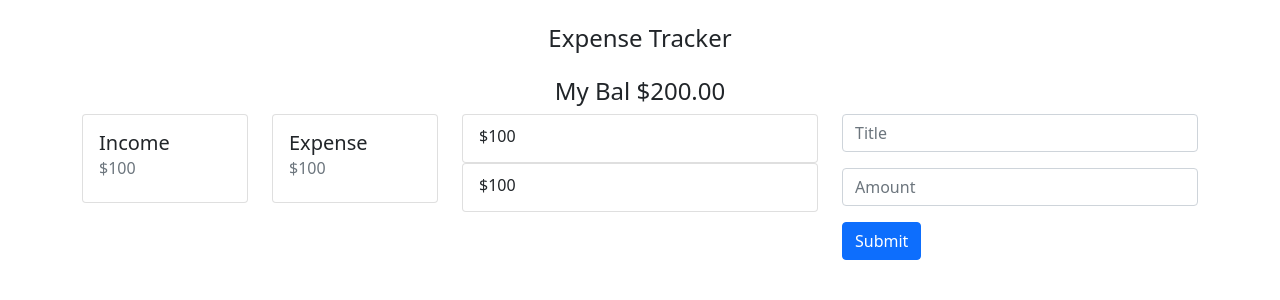
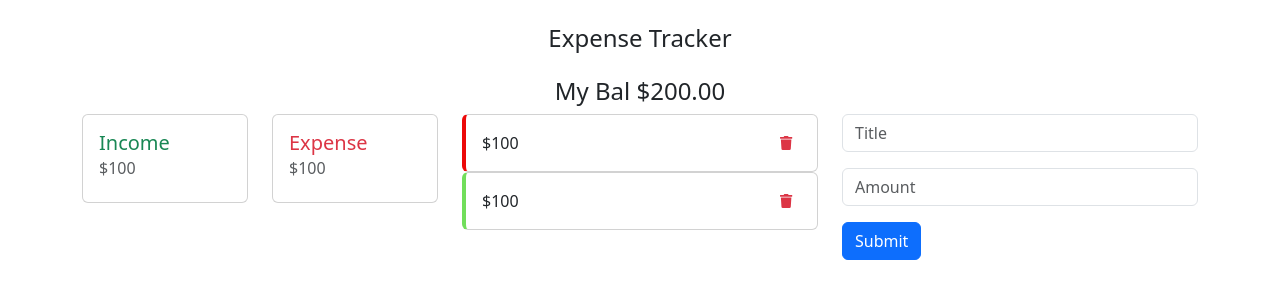
Before and after one commit to rajrachchh14/react-expensetracker, a React (Create React App) app: page / in a window 1280 px wide. Shown: the top 300 px of the page. Built offline with nearby package versions, Linux system fonts and the light colour scheme.

Commit message:
3 files modified

```diff
--- a/src/App.js
+++ b/src/App.js
@@ -1,5 +1,6 @@
 import React from 'react';
-
+import { FontAwesomeIcon } from '@fortawesome/react-fontawesome';
+import { faTrash } from '@fortawesome/free-solid-svg-icons';
 export default function App() {
   return (
     <>
@@ -19,7 +20,7 @@ export default function App() {
           <div class="col-12 col-md-6 col-lg-2 pb-2">
             <div className="card">
               <div className="card-body">
-                <h5 className="card-title">Income</h5>
+                <h5 className="card-title text-success">Income</h5>
                 <h6 className="card-subtitle mb-2 text-muted">$100</h6>
               </div>
             </div>
@@ -28,7 +29,7 @@ export default function App() {
           <div class="col-12 col-md-6 col-lg-2 pb-2">
             <div className="card">
               <div className="card-body">
-                <h5 className="card-title">Expense</h5>
+                <h5 className="card-title text-danger">Expense</h5>
                 <h6 className="card-subtitle mb-2 text-muted">$100</h6>
               </div>
             </div>
@@ -37,13 +38,19 @@ export default function App() {
           <div class="col-12 col-md-12 col-lg-4 pb-2">
             <div className="card bd-callout-danger">
               <div className="card-body">
-                <h6 className="card-subtitle ">$100</h6>
+                $100
+                <button className="btn btn-sm text-danger float-end">
+                  <FontAwesomeIcon icon={faTrash}  />
+                </button>
               </div>
             </div>
 
             <div className="card bd-callout-success">
-              <div className="card-body ">
-                <h6 className="card-subtitle ">$100</h6>
+              <div className="card-body">
+                $100
+                <button className="btn btn-sm text-danger float-end">
+                  <FontAwesomeIcon icon={faTrash} />
+                </button>
               </div>
             </div>
           </div>
--- a/src/style.css
+++ b/src/style.css
@@ -12,9 +12,13 @@ p {
 } */
 
 .bd-callout-success {
-  border-left: 4px solid #71de5b;
+  border-left: 4px solid #71de5b !important;
 }
 
 .bd-callout-danger {
-  border-left: 4px solid #ec0909;
+  border-left: 4px solid #ec0909 !important;
 }
+.fontClass {
+  float: right;
+  margin: 5px;
+}
```
Also changed, not shown: package.json (+8 -5 lines).
